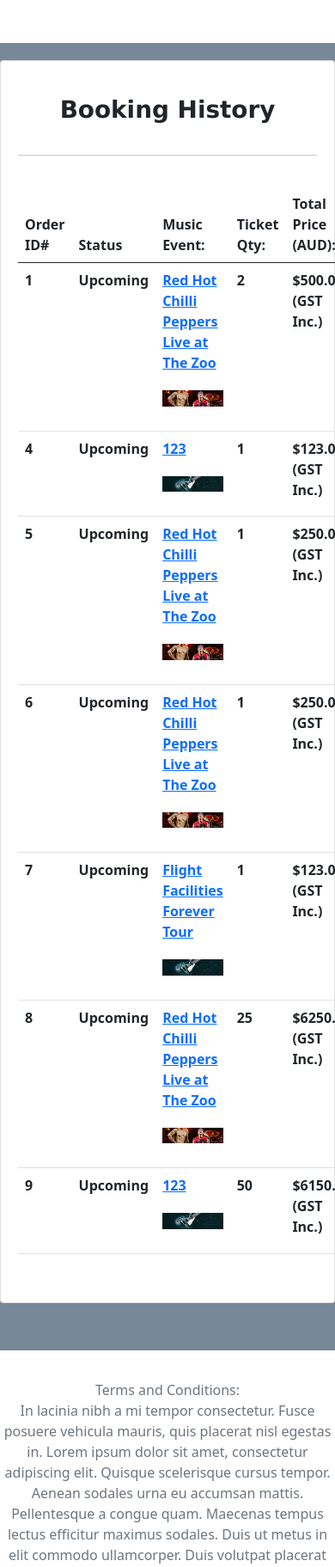
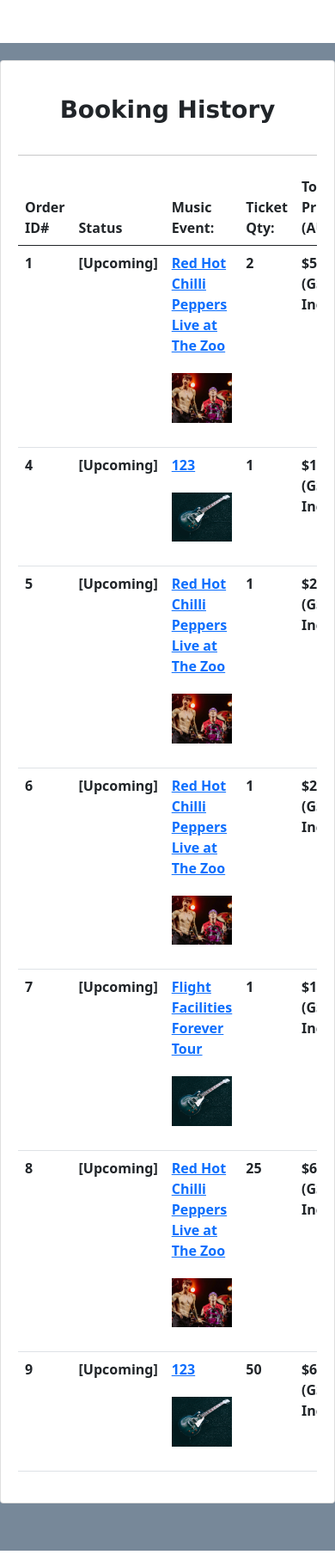
Before and after one commit to Jw40/eventsite, a Flask app: page /events/booking_history in a window 390 px wide; the page is wider, and only the part inside the window is pictured. Shown: the part 76-1899 px from the top of that part at 86% size. Run offline with Flask 2, Linux system fonts and the light colour scheme; a user stored in the database is signed in; data comes from the database, SQL or seed files in the repository; lists and menus that the app fills with data are empty; some libraries are stand-ins or nearby versions.

Commit message:
update booking_history.html table and responsive image

```diff
--- a/projectfile/website/static/stylesheet/stylesheet.css
+++ b/projectfile/website/static/stylesheet/stylesheet.css
@@ -15,7 +15,7 @@
 }
 .card-img-top {
     width: 100%;
-    height: 15vw;
+    height: 25vw;
     object-fit: cover;
 }
 
--- a/projectfile/website/templates/events/booking_history.html
+++ b/projectfile/website/templates/events/booking_history.html
@@ -4,11 +4,11 @@
 
 <div class="container-fluid backgroundCustom margin card2">
     <div class = "row pad">
-      <div class=" card center pad" style="width: 62rem;">
+      <div class=" card center pad" style="width: 60rem;">
         <h1 class = "text-center pad changeFont"><strong>Booking History</strong></h1>
         <hr>
         <div class="col-sm-12 col-md-12 col-lg-12">
-          <div class="pad">
+          <div class="table-responsive-xl">
             <table class="table">
               <thead>
                 <tr>
@@ -25,7 +25,7 @@
                   <tr>
 
                       <th scope="row"><b>{{record[0].booking_Id}}</b></th>
-                      <th scope="row">Upcoming</th>
+                      <th scope="row">{{record[1].status}}</th>
                       <th scope ="row"><a href="{{url_for('events.show', id=record[0].events_id)}}">{{record[1].name}}</a>
                         <img src="{{record[1].image}}" class="card-img-top pad" alt="Responsive image"></th>
                       <th scope="row">{{record[0].quantity}}</th>
```
